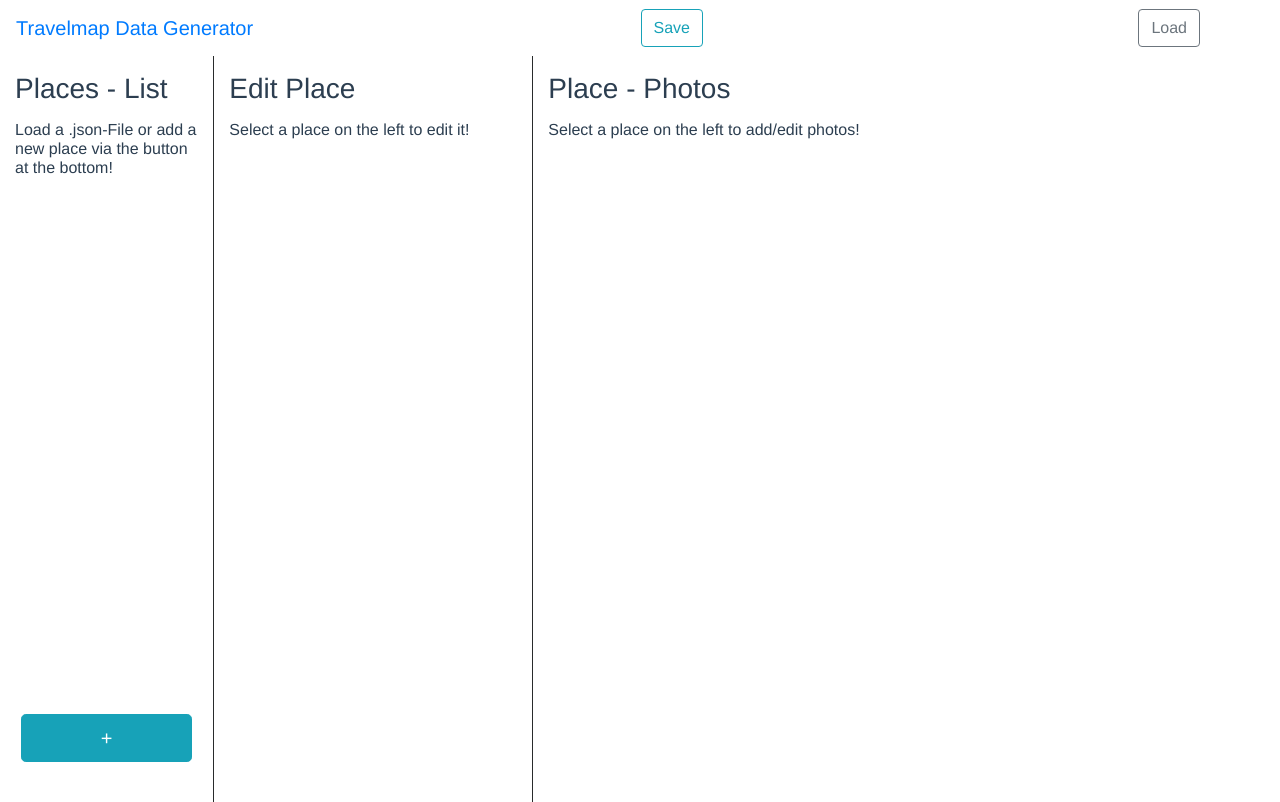
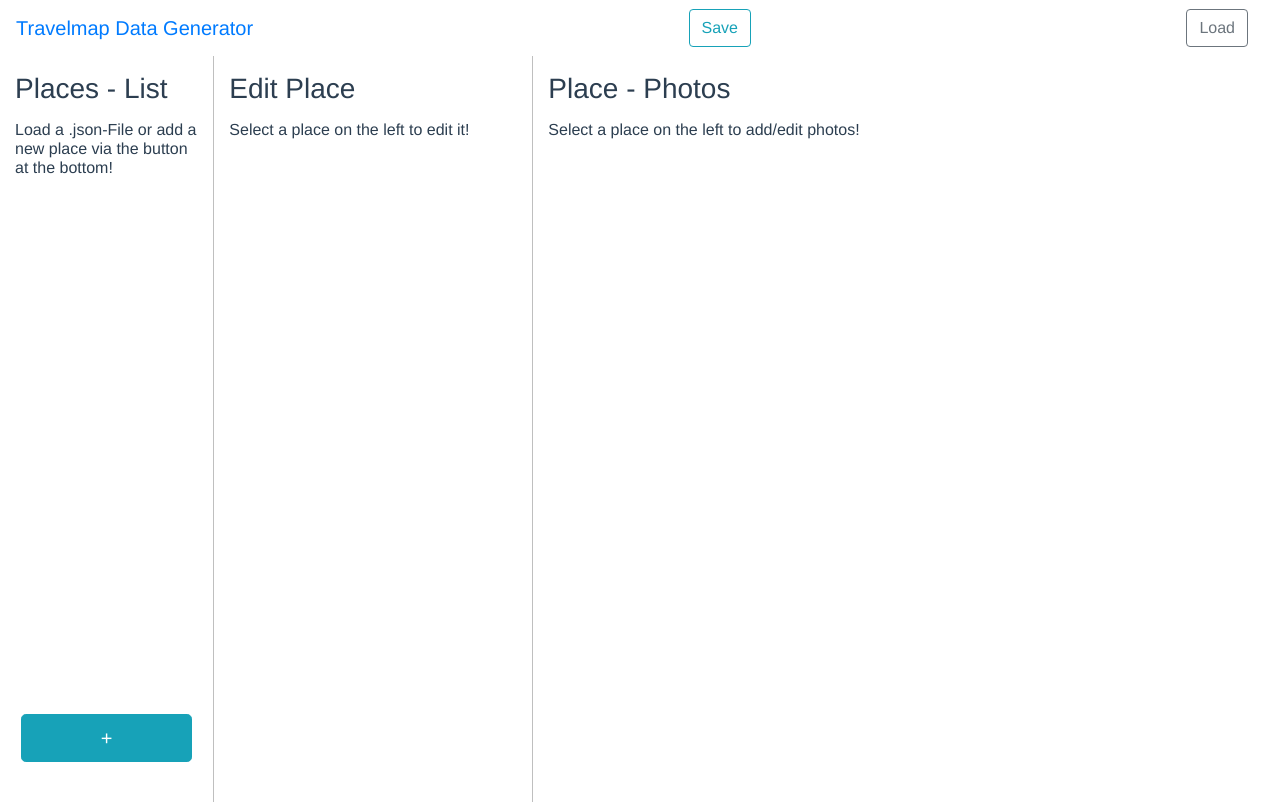
Before and after one commit to verfehlix/australia-travelmap-datagenerator, a Vue app: page / in a window 1280 px wide. Built offline with nearby package versions, Linux system fonts and the light colour scheme.

Commit message:
some fixes

```diff
--- a/src/components/Main.vue
+++ b/src/components/Main.vue
@@ -65,34 +65,34 @@
 
                 <form v-if="selectedPlace">
                     <div class="form-group">
-                        <label for="idInput">ID</label>
+                        <label for="idInput"><b>ID</b></label>
                         <input type="text" class="form-control" id="idInput" placeholder="Enter place ID" v-model="selectedPlace.id">
-                        <small id="emailHelp" class="form-text text-muted">This will uniquely identify the place (e.g. for the URL)</small>
+                        <small id="emailHelp" class="form-text text-muted">This will uniquely identify the place (e.g. for the URL), should not contain special characters etc.</small>
                     </div>
 
                     <div class="form-group">
-                        <label for="nameInput">Name</label>
+                        <label for="nameInput"><b>Name</b></label>
                         <input type="text" class="form-control" id="nameInput" placeholder="Enter name of the place" v-model="selectedPlace.name">
                         <small id="emailHelp" class="form-text text-muted">Can contain spaces, special characters etc.</small>
                     </div>
 
                     <div class="form-group">
-                        <label for="descriptionTextArea">Description</label>
+                        <label for="descriptionTextArea"><b>Description</b></label>
                         <textarea class="form-control" id="descriptionTextArea" rows="20" placeholder="Enter a description for the place" v-model="selectedPlace.description"></textarea>
                     </div>
 
                     <div class="form-group">
-                        <label for="latitudeInput">Latitude & Longitude</label>
+                        <label for="latitudeInput"><b>Latitude & Longitude</b></label>
                         <input type="number" class="form-control" id="latitudeInput" placeholder="Enter latitude" v-model="selectedPlace.coordinates.lat">
                         <br>
                         <input type="number" class="form-control" id="longitudeInput" placeholder="Enter longitude" v-model="selectedPlace.coordinates.lng">
-                        <small id="emailHelp" class="form-text text-muted">Of geographic location</small>
+                        <small id="emailHelp" class="form-text text-muted">Geographic location</small>
                     </div>
 
                     <br>
 
                     <div class="form-group">
-                        <label for="gmapsAutoComplete">Autocomplete via Google Maps</label>
+                        <label for="gmapsAutoComplete"><b>Autocomplete via Google Maps</b></label>
                         <gmap-autocomplete class="form-control" id="gmapsAutoComplete"
                             @place_changed="setPlace">
                         </gmap-autocomplete>
@@ -173,10 +173,7 @@
     Vue.use(VueGoogleMaps, {
         load: {
             key: 'AIzaSyCYDsC1hsS1WuBBWceVWhba3OuatvZ79qI',
-            libraries: 'places' // This is required if you use the Autocomplete plugin
-            // OR: libraries: 'places,drawing'
-            // OR: libraries: 'places,drawing,visualization'
-            // (as you require)
+            libraries: 'places'
         }
     })
 
@@ -379,7 +376,7 @@ h3 {
     /* background-color: red; */
     width: 100%;
     height: calc(100% - 19em);
-    overflow-y: scroll;
+    overflow-y: auto;
 }
 
 .table > thead > tr > th {
@@ -434,8 +431,8 @@ h3 {
 }
 
 .navar-buttons {
-    margin-left: 4em;
-    margin-right: 4em;
+    margin-left: 2em;
+    margin-right: 1em;
 }
 
 .floating-button {
@@ -470,8 +467,8 @@ h3 {
 }
 .editPlacePanel {
     /* background-color: #efbfa3; */
-    border-left: 1px solid #292b2c;
-    border-right: 1px solid #292b2c;
+    border-left: 1px solid rgba(0, 0, 0, 0.25);
+    border-right: 1px solid rgba(0, 0, 0, 0.25);
     overflow-y: auto;
     padding-bottom: 1em;
 }
```
